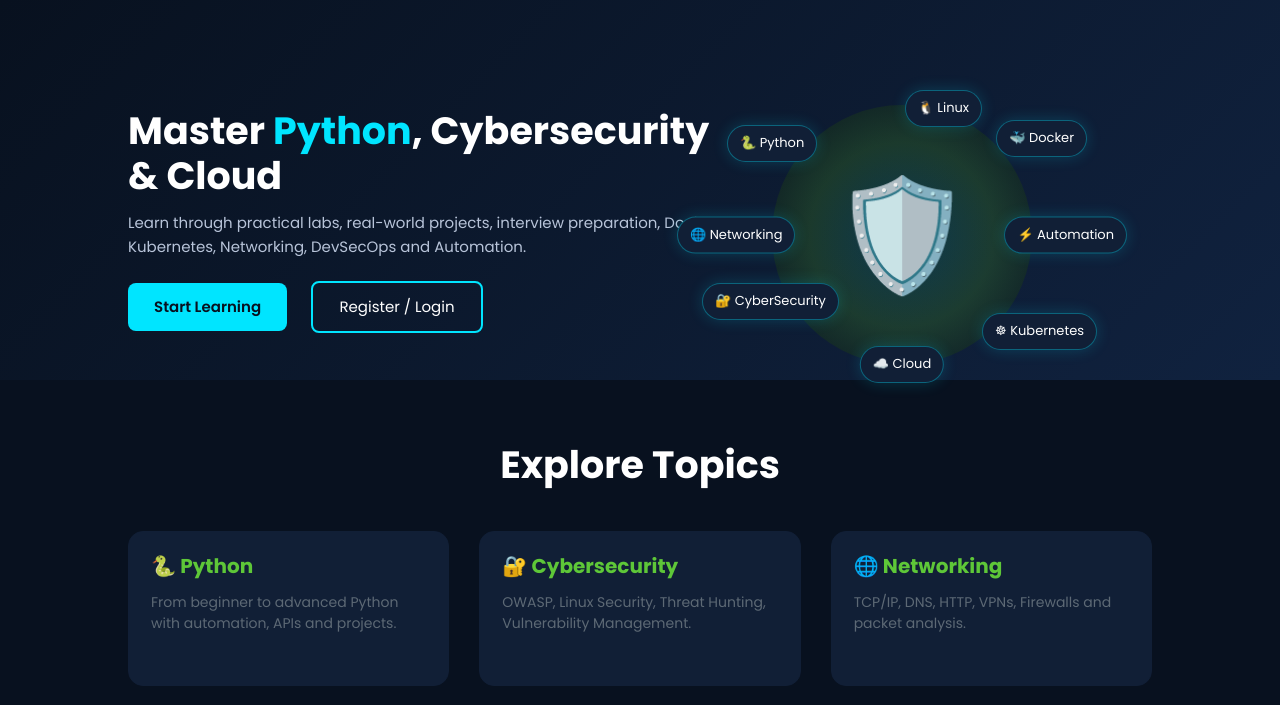
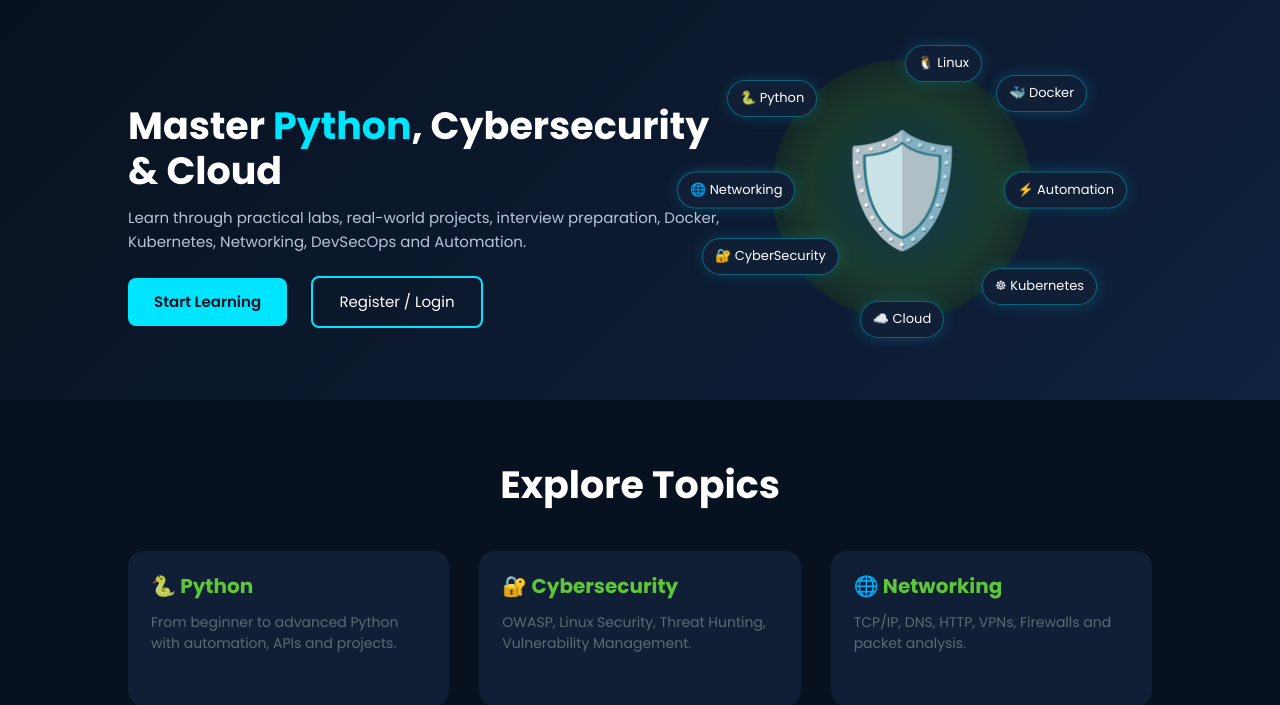
Before and after one commit to satyajit5988/CyberPyLabs, a FastAPI app: page / in a window 1280 px wide. Shown: the part 86-791 px from the top of the page. Run offline with FastAPI, Linux system fonts and the light colour scheme; data that the repository does not hold is empty; some libraries are stand-ins or nearby versions.

Commit message:
Fix hero section spacing on homepage
- .hero-image had transform: translate(-120px, 40px); the +40px vertical
  shift pushed the tech-badge cluster past the hero section's bottom
  edge, overlapping the 'Explore Topics' section below
- Removed the vertical shift, bumped hero bottom padding and min-height
  for clean clearance below the badge cluster

```diff
--- a/app/static/css/style.css
+++ b/app/static/css/style.css
@@ -71,11 +71,11 @@ nav a:hover, nav a.active { color: var(--cyan); }
 /* ---------- Hero (landing page) ---------- */
 
 .hero {
-  min-height: 380px;
+  min-height: 400px;
   display: flex;
   align-items: center;
   justify-content: space-between;
-  padding: 50px 10% 40px;
+  padding: 50px 10% 70px;
   background: linear-gradient(135deg, #08111f, #10223f);
 }
 .hero-text { max-width: 600px; }
@@ -123,7 +123,7 @@ nav a:hover, nav a.active { color: var(--cyan); }
   border-radius: 50%;
   background: radial-gradient(circle, #00E5FF22, #76FF0322, #08111f);
   display: flex;
-  transform: translate(-120px, 40px);
+  transform: translate(-120px, 0);
   justify-content: center;
   align-items: center;
   font-size: 110px;
```
